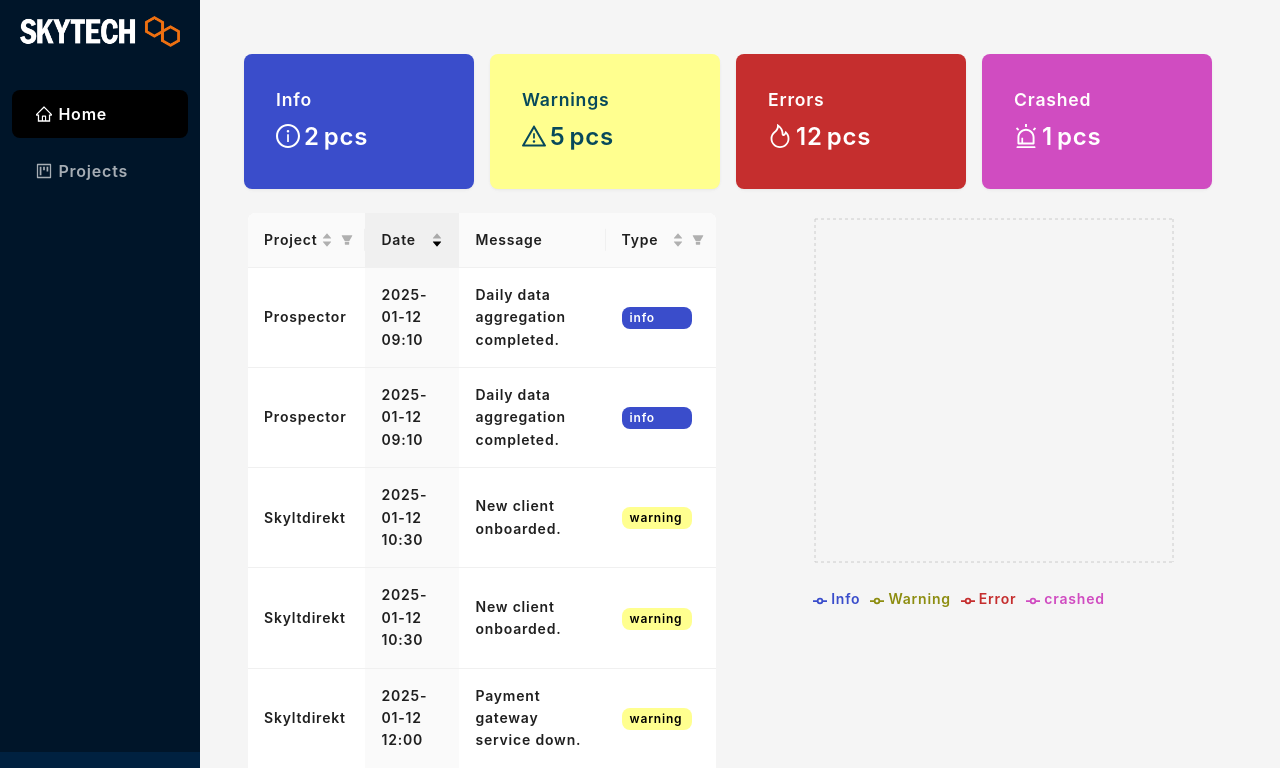
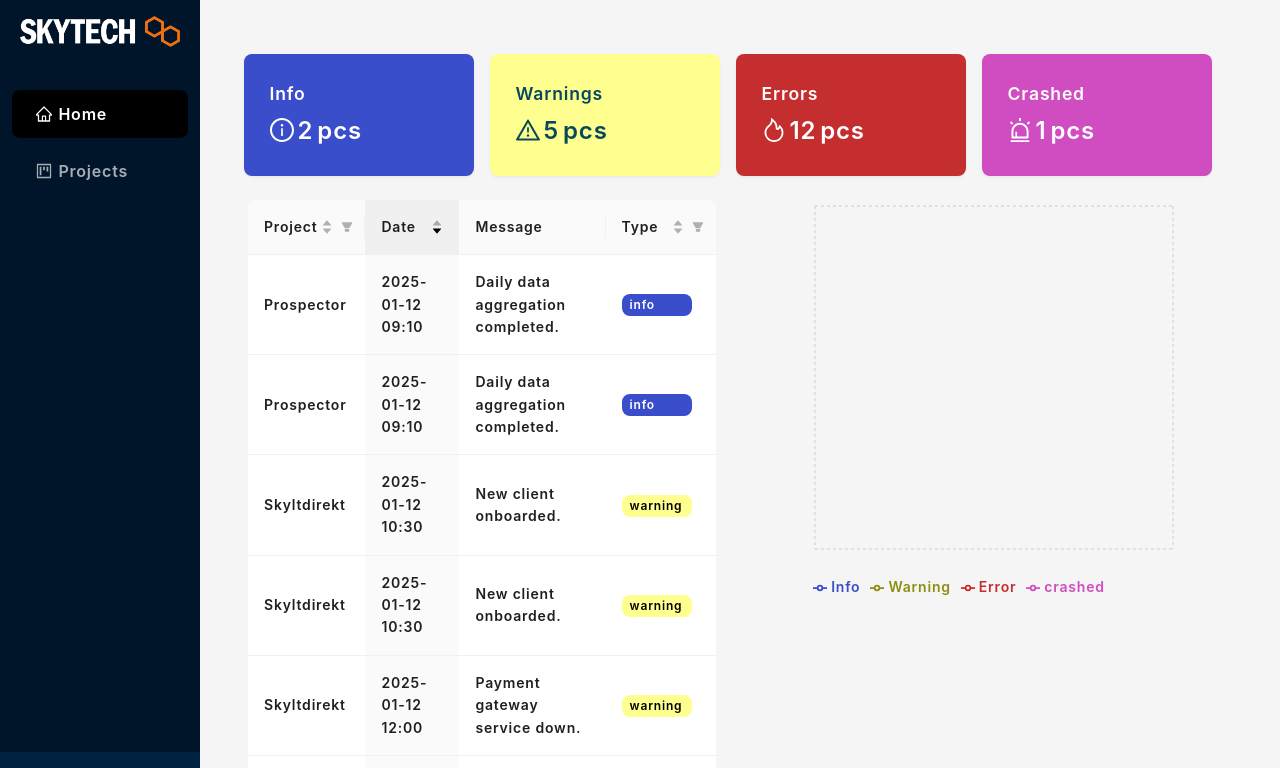
Before and after one commit to MrKalleP/event-frontend, a React (Vite) app: page / in a window 1280 px wide. Shown: the top 768 px of the page. Built offline with nearby package versions, Linux system fonts and the light colour scheme.

Commit message:
fixed some smaler cards firstpage

```diff
--- a/src/components/homepage/CrashedLoggs.tsx
+++ b/src/components/homepage/CrashedLoggs.tsx
@@ -5,14 +5,14 @@ import test_data from "../../utils/testdata.json";
 const CrashedFilterData = test_data.filter(item => item.type === "crashed");
 
 export const CrashedLoggs = () => (
-    <Card bordered={false} style={{ backgroundColor: "#D04CC1", padding: ".5rem" }}>
+    <Card bordered={false} style={{ backgroundColor: "#D04CC1", padding: ".1rem" }}>
         <Statistic
             title={<span className="crashed-title">Crashed</span>}
             value={CrashedFilterData.length}
             valueStyle={{ color: 'white' }}
             prefix={<AlertOutlined />}
             suffix="pcs"
-            style={{ fontSize: "2rem" }}
+            style={{ fontSize: "1rem" }}
         />
     </Card>
 );
--- a/src/components/homepage/ErrorsHome.tsx
+++ b/src/components/homepage/ErrorsHome.tsx
@@ -6,14 +6,14 @@ const errorFilterData = test_data.filter(item => item.type === "error")
 
 export const ErrorsHome = () => (
 
-    <Card bordered={false} style={{ backgroundColor: "#C52E2E ", padding: ".5rem" }}>
+    <Card bordered={false} style={{ backgroundColor: "#C52E2E ", padding: ".1rem" }}>
         <Statistic
             title={<span className="error-title">Errors</span>}
             value={errorFilterData.length}
             valueStyle={{ color: 'white' }}
             prefix={<FireOutlined />}
             suffix="pcs"
-            style={{ fontSize: "2rem" }}
+            style={{ fontSize: "1rem" }}
         />
     </Card>
 
--- a/src/components/homepage/InfoLoggs.tsx
+++ b/src/components/homepage/InfoLoggs.tsx
@@ -6,14 +6,14 @@ import test_data from "../../utils/testdata.json"
 const filtredInfo = test_data.filter(item => item.type === "info")
 
 export const InfoLoggs = () => (
-    <Card bordered={false} style={{ backgroundColor: "#3A4DCB", padding: ".5rem" }}>
+    <Card bordered={false} style={{ backgroundColor: "#3A4DCB", padding: ".1rem" }}>
         <Statistic
             title={<span className="info-title">Info</span>}
             value={filtredInfo.length}
             valueStyle={{ color: 'white' }}
             prefix={<InfoCircleOutlined />}
             suffix="pcs"
-            style={{ fontSize: "2rem" }}
+            style={{ fontSize: "1rem" }}
         />
     </Card>
 
--- a/src/components/homepage/WarningHome.tsx
+++ b/src/components/homepage/WarningHome.tsx
@@ -6,14 +6,14 @@ const warningFilterData = test_data.filter(item => item.type === "warning")
 
 export const WarningHome = () => (
 
-    <Card bordered={false} style={{ backgroundColor: "#FFFF8F", padding: ".5rem" }}>
+    <Card bordered={false} style={{ backgroundColor: "#FFFF8F", padding: ".1rem" }}>
         <Statistic
             title={<span className="warning-title">Warnings</span>}
             value={warningFilterData.length}
             valueStyle={{ color: '#07495B' }}
             prefix={<WarningOutlined />}
             suffix="pcs"
-            style={{ fontSize: "2rem" }}
+            style={{ fontSize: "1rem" }}
         />
     </Card>
 
```
